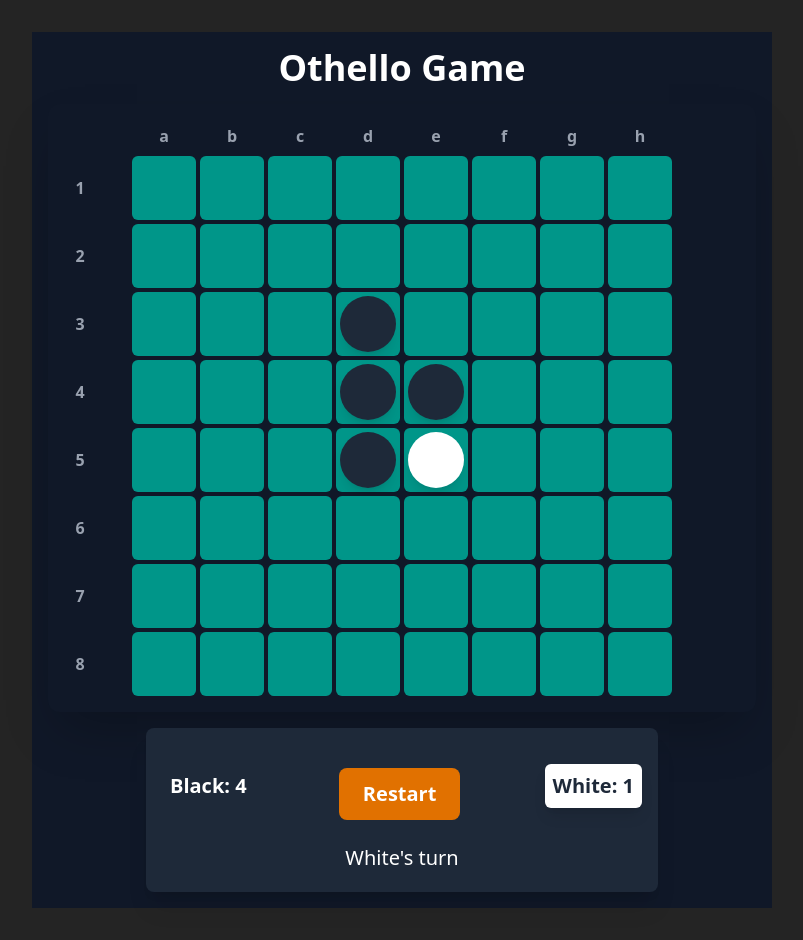
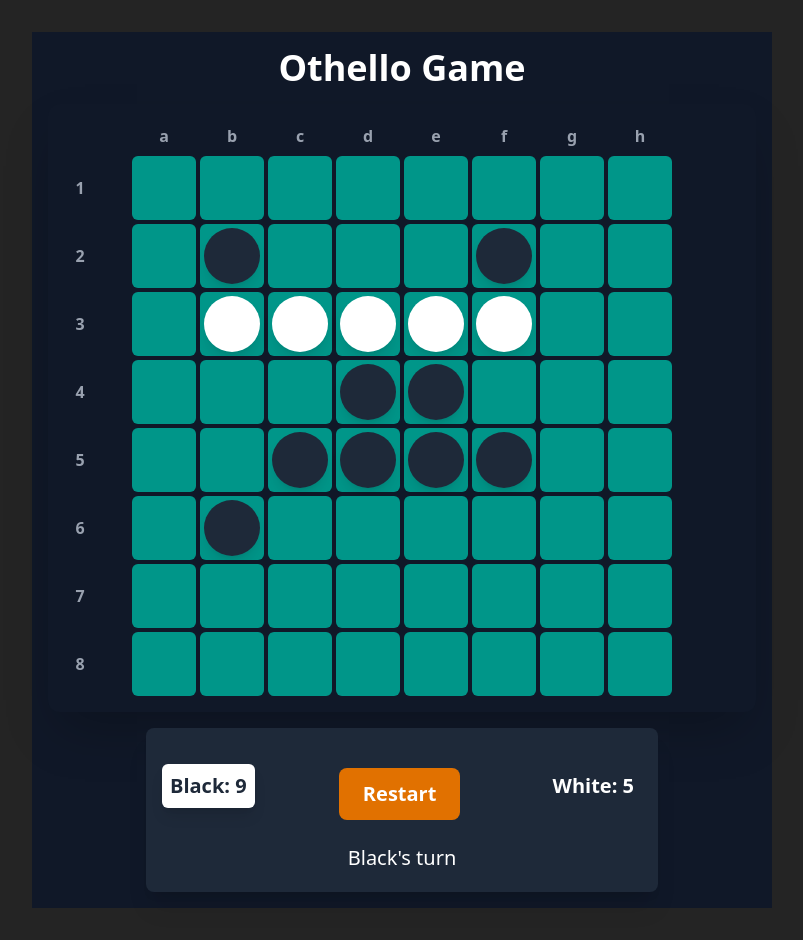
Before and after one commit to fake-dev-log/othello, a React (Vite) app: page / in a window 1280 px wide. Shown: the whole page, without its empty margins (238-1041 px from the left). Built offline with nearby package versions, Linux system fonts and the light colour scheme.

Commit message:
Introduce positional weight
- test for positional weight

```diff
--- /dev/null
+++ b/src/algorithms/enhancedEvaluation.ts
@@ -0,0 +1,19 @@
+import type { Player, State } from "../tyeps";
+import {POSITIONAL_WEIGHT} from "../constants";
+
+export function evaluateBoard(board: State[], player: Player): number {
+    const opponent = player === 'b' ? 'w' : 'b';
+
+    let playerScore = 0;
+    let opponentScore = 0;
+
+    for (let i = 0; i < 64; i++) {
+        if (board[i] === player) {
+          playerScore += POSITIONAL_WEIGHT[i];
+        } else if (board[i] === opponent) {
+          opponentScore += POSITIONAL_WEIGHT[i];
+        }
+    }
+
+    return playerScore - opponentScore;
+}
--- a/src/algorithms/minimax.ts
+++ b/src/algorithms/minimax.ts
@@ -1,8 +1,9 @@
 import { DEPTH_BOUND } from "../constants";
 import { calculateScore, shouldPass, validateAndFlip } from "../logics";
 import type { Player, State } from "../tyeps";
+import {evaluateBoard} from "./enhancedEvaluation";
 
-function maximize(currentState: State[], player: Player, depth: number): number {
+function evaluate(currentState: State[], player: Player, depth: number, enhanced: boolean = false): number | null {
     const opponent = player === 'b' ? 'w' : 'b';
 
     const { black, white } = calculateScore(currentState);
@@ -25,7 +26,17 @@ function maximize(currentState: State[], player: Player, depth: number): number
     }
 
     if (depth >= DEPTH_BOUND) {
-        return playerScore;
+        return enhanced ? evaluateBoard(currentState, player) : playerScore;
+    }
+
+    return null;
+}
+
+function maximize(currentState: State[], player: Player, depth: number, enhanced: boolean = false): number {
+    const evaluated = evaluate(currentState, player, depth, enhanced);
+
+    if (evaluated !== null) {
+        return evaluated;
     }
 
     let maxValue = -Infinity;
@@ -33,7 +44,7 @@ function maximize(currentState: State[], player: Player, depth: number): number
     for (let idx=0; idx < 64; idx++) {
         const possibleState: State[] | null = validateAndFlip(currentState, idx, player);
         if (possibleState !== null) {
-            const value = minimize(possibleState, player, depth + 1);
+            const value = minimize(possibleState, player, depth + 1, enhanced);
             maxValue = Math.max(value, maxValue);
         }
     }
@@ -41,38 +52,20 @@ function maximize(currentState: State[], player: Player, depth: number): number
     return maxValue;
 }
 
-function minimize(currentState: State[], player: Player, depth: number): number {
-    const opponent = player === 'b' ? 'w' : 'b';
+function minimize(currentState: State[], player: Player, depth: number, enhanced: boolean = false): number {
+    const evaluated = evaluate(currentState, player, depth, enhanced);
 
-    const { black, white } = calculateScore(currentState);
-    const playerScore = player === 'b' ? black : white;
-    const opponentScore = opponent === 'b' ? black : white;
-
-    const playerPass = shouldPass(currentState, player);
-    const opponentPass = shouldPass(currentState, opponent);
-
-    const isGameOver = (black + white === 64) || (playerPass && opponentPass);
-
-    if (isGameOver) {
-        if (playerScore > opponentScore) {
-            return Infinity;
-        } else if (opponentScore > playerScore) {
-            return -Infinity;
-        } else {
-            return 32;
-        }
+    if (evaluated !== null) {
+        return evaluated;
     }
 
-    if (depth >= DEPTH_BOUND) {
-        return playerScore;
-    }
-
+    const opponent = player === 'b' ? 'w' : 'b';
     let minValue = Infinity;
 
     for (let idx=0; idx < 64; idx++) {
         const possibleState: State[] | null = validateAndFlip(currentState, idx, opponent);
         if (possibleState !== null) {
-            const value = maximize(possibleState, player, depth + 1);
+            const value = maximize(possibleState, player, depth + 1, enhanced);
             minValue = Math.min(value, minValue);
         }
     }
@@ -80,14 +73,14 @@ function minimize(currentState: State[], player: Player, depth: number): number
     return minValue;
 }
 
-export function minimax(currentState: State[], player: Player): number {
+export function minimax(currentState: State[], player: Player, enhanced: boolean = false): number {
     let maxValue = -Infinity;
     let bestMove = -1;
 
     for (let idx=0; idx < 64; idx++) {
         const possibleState: State[] | null = validateAndFlip(currentState, idx, player);
         if (possibleState !== null) {
-            const value = minimize(possibleState, player, 1);
+            const value = minimize(possibleState, player, 1, enhanced);
             if (bestMove === -1 || value > maxValue) {
                 maxValue = value;
                 bestMove = idx;
--- /dev/null
+++ b/src/algorithms/simulation.ts
@@ -0,0 +1,67 @@
+import {INITIAL_SQUARES} from "../constants";
+import {calculateScore, shouldPass, validateAndFlip} from "../logics";
+import {minimax} from "./minimax";
+
+console.log(`Minimax simulation started.`);
+
+const minimaxWin = { b: 0, w: 0 };
+const enhancedWin = { b: 0, w: 0 };
+let draw = 0;
+
+for (let i = 0; i < 30; i++) {
+    console.log(`Game ${i+1} started.`)
+    const player = Math.random() > 0.5 ? 'b' :'w';
+    const opponent = player === 'b' ? 'w' : 'b';
+
+    let board = INITIAL_SQUARES;
+    let isGameOver = false;
+    let move = 0;
+
+    while (!isGameOver) {
+        const playerShouldPass = shouldPass(board, player);
+        const opponentShouldPass = shouldPass(board, opponent);
+
+        const { black, white } = calculateScore(board);
+
+        if ((playerShouldPass && opponentShouldPass) || black + white === 64) {
+            console.log(`Game ${i+1} ended.`)
+            const playerScore = player === 'b' ? black : white;
+            const opponentScore = opponent === 'b' ? black : white;
+
+            if (playerScore > opponentScore) {
+                minimaxWin[player]++;
+                console.log(`Minimax ${player} wins.`)
+            } else if (opponentScore > playerScore) {
+                enhancedWin[opponent]++;
+                console.log(`Enhanced ${opponent} wins.`)
+            } else {
+                draw++;
+                console.log(`Draw - Minimax ${player} ${playerScore} : Enhanced ${opponent} ${opponentScore}`)
+            }
+            isGameOver = true;
+            break;
+        }
+
+        const isPlayerTurn = (player === 'b' && move % 2 === 0) || (player === 'w' && move % 2 !== 0);
+        if (isPlayerTurn && !playerShouldPass) {
+            const idx = minimax(board, player);
+            const newBoard = validateAndFlip(board, idx, player);
+            if (newBoard !== null) {
+                board = newBoard;
+            }
+        } else if (!isPlayerTurn && !opponentShouldPass) {
+            const idx = minimax(board, opponent, true);
+            const newBoard = validateAndFlip(board, idx, opponent);
+            if (newBoard !== null) {
+                board = newBoard;
+            }
+        }
+        move++;
+    }
+}
+
+console.log(`Minimax simulation ended`);
+console.log();
+console.log(`Minimax wins: ${minimaxWin}`);
+console.log(`Enhanced wins: ${enhancedWin}`);
+console.log(`Draw: ${draw}`);
--- a/src/components/Game.tsx
+++ b/src/components/Game.tsx
@@ -75,6 +75,14 @@ export default function Game() {
         }
     }, [aiPlayer, handlePlay])
 
+    const playOpponent = useCallback((board: State[]) => {
+        const bestMove = minimax(board, aiPlayer === 'b' ? 'w' : 'b', true);
+
+        if (bestMove !== -1) {
+            handlePlay(bestMove);
+        }
+    }, [aiPlayer, handlePlay])
+
     function restart() {
         setHistory([INITIAL_SQUARES]);
         setCurrentMove(0);
@@ -87,10 +95,15 @@ export default function Game() {
         if (!isGameOver && aiPlayer === turn) {
             const aiTimeout = setTimeout(() => {
                 playAI(currentSquares);
-            }, 1000);
+            }, 500);
             return () => clearTimeout(aiTimeout)
+        } else if (!isGameOver && aiPlayer !== turn) {
+            const enhancedTimeout = setTimeout(() => {
+                playOpponent(currentSquares);
+            }, 500)
+            return () => clearTimeout(enhancedTimeout)
         }
-    }, [aiPlayer, currentSquares, isGameOver, playAI, turn])
+    }, [aiPlayer, currentSquares, isGameOver, playAI, playOpponent, turn])
 
     return (
         <div className="min-h-screen bg-gray-900 text-white flex flex-col items-center justify-center font-sans p-4">
--- a/src/constants/index.ts
+++ b/src/constants/index.ts
@@ -8,8 +8,20 @@ const DIRECTIONS = [-9, -8, -7, -1, 1, 7, 8, 9];
 
 const DEPTH_BOUND = 4;
 
+const POSITIONAL_WEIGHT: number[] = [
+    120, -20, 20,  5,  5, 20, -20, 120,
+    -20, -40, -5, -5, -5, -5, -40, -20,
+    20,  -5, 15,  3,  3, 15,  -5,  20,
+    5,  -5,  3,  3,  3,  3,  -5,  5,
+    5,  -5,  3,  3,  3,  3,  -5,  5,
+    20,  -5, 15,  3,  3, 15,  -5,  20,
+    -20, -40, -5, -5, -5, -5, -40, -20,
+    120, -20, 20,  5,  5, 20, -20, 120,
+];
+
 export {
     INITIAL_SQUARES,
     DIRECTIONS,
-    DEPTH_BOUND
+    DEPTH_BOUND,
+    POSITIONAL_WEIGHT
 }
```
